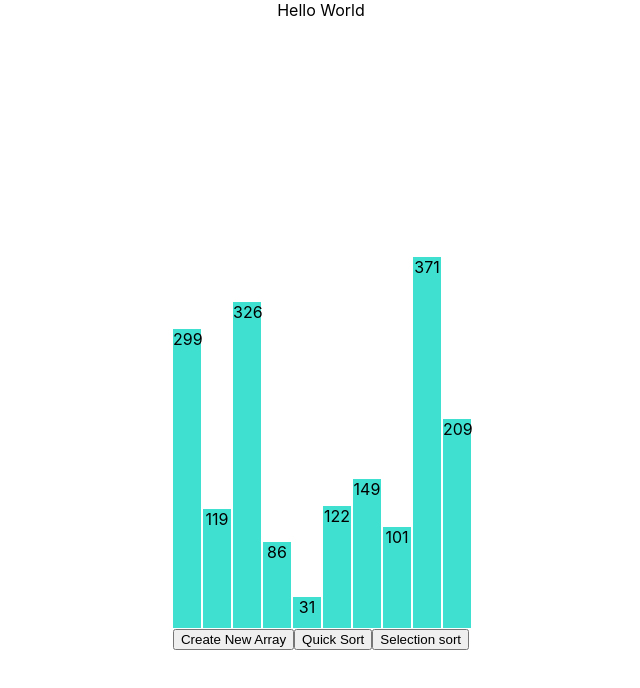
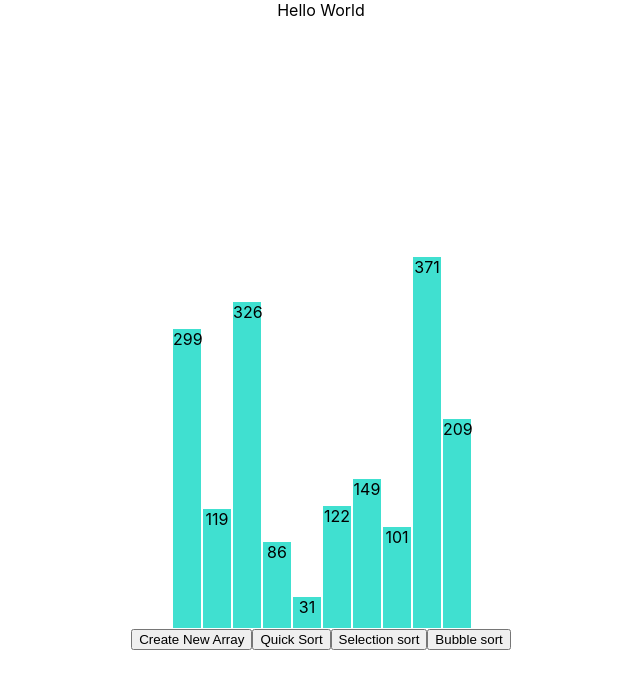
Before and after one commit to hoanganhnh/sorting-visualizer, a React (Create React App) app: page / in a window 1280 px wide. Shown: the top 688 px of the page, without its empty margins (319-959 px from the left). Built offline with nearby package versions, Linux system fonts and the light colour scheme.

Commit message:
Demo bubble sort

```diff
--- a/src/components/SortingVisualier.js
+++ b/src/components/SortingVisualier.js
@@ -2,7 +2,7 @@ import React, { useEffect, useState } from 'react'
 
 import './SortingVisualier.css'
 
-const TIME_SPEED = 100
+const TIME_SPEED = 150
 
 // This is the main color of the array bars.
 const PRIMARY_COLOR = 'turquoise'
@@ -11,6 +11,12 @@ const PRIMARY_COLOR = 'turquoise'
 const SECONDARY_COLOR = '#d61d1dcc'
 
 const THIRST_COLOR = 'rgb(49, 226, 13)'
+
+const CORLOR_RUN = 'rgb(80, 80, 174)'
+
+const YELLOW_COLOR = 'yellow'
+const ORANGE_COLOR = 'orange'
+const PINK_COLOR = 'pink'
 
 const COUNT_RANGE = 10
 
@@ -72,23 +78,23 @@ function isArraySorted(arr) {
 const partition = async (arr, start, end) => {
     const poviotValues = getInnerContent(arr, end)
     let i = start - 1
-    await changeColorAnimation(arr, end, '#5050ae')
+    await changeColorAnimation(arr, end, CORLOR_RUN)
 
     for (let j = start; j < end; j++) {
         const currentBar = getInnerContent(arr, j)
 
-        await changeColorAnimation(arr, j, 'yellow')
+        await changeColorAnimation(arr, j, YELLOW_COLOR)
 
         if (currentBar <= poviotValues) {
             i++
             await Promise.all([swapHeight(arr, i, j), swapContent(arr, i, j)])
-            await changeColorAnimation(arr, i, 'orange')
+            await changeColorAnimation(arr, i, ORANGE_COLOR)
 
             if (i !== j) {
-                await changeColorAnimation(arr, j, 'pink')
+                await changeColorAnimation(arr, j, PINK_COLOR)
             }
         } else {
-            await changeColorAnimation(arr, j, 'pink')
+            await changeColorAnimation(arr, j, PINK_COLOR)
         }
     }
     await Promise.all([swapHeight(arr, i + 1, end), swapContent(arr, i + 1, end)])
@@ -124,7 +130,7 @@ function SortingVisualier() {
 
         for (let i = 0; i < bars.length; i++) {
             minIndex = i
-            await changeColorAnimation(bars, i, '#5050ae')
+            await changeColorAnimation(bars, i, CORLOR_RUN)
 
             for (let j = i + 1; j < bars.length; j++) {
                 await changeColorAnimation(bars, j, SECONDARY_COLOR)
@@ -150,6 +156,38 @@ function SortingVisualier() {
                 changeColorAnimation(bars, minIndex, PRIMARY_COLOR),
                 changeColorAnimation(bars, i, THIRST_COLOR),
             ])
+        }
+        for (let k = 0; k < bars.length; k++) {
+            await changeColorAnimation(bars, k, PRIMARY_COLOR, 100)
+        }
+    }
+
+    const bubbleSort = async () => {
+        const bars = document.querySelectorAll('.bar')
+
+        for (let i = 0; i < bars.length - 1; i++) {
+            for (let j = 0; j < bars.length - i - 1; j++) {
+                const x = getInnerContent(bars, j)
+                const y = getInnerContent(bars, j + 1)
+                await Promise.all([
+                    await changeColorAnimation(bars, j, CORLOR_RUN),
+                    await changeColorAnimation(bars, j + 1, CORLOR_RUN),
+                ])
+                if (y < x) {
+                    await Promise.all([
+                        swapHeight(bars, j, j + 1),
+                        swapContent(bars, j, j + 1),
+                    ])
+                }
+                await Promise.all([
+                    await changeColorAnimation(bars, j, PINK_COLOR),
+                    await changeColorAnimation(bars, j + 1, PINK_COLOR),
+                ])
+            }
+            await changeColorAnimation(bars, bars.length - i - 1, THIRST_COLOR)
+            if (bars.length - i - 1 === 1) {
+                await changeColorAnimation(bars, 0, THIRST_COLOR)
+            }
         }
         for (let k = 0; k < bars.length; k++) {
             await changeColorAnimation(bars, k, PRIMARY_COLOR, 100)
@@ -204,6 +242,9 @@ function SortingVisualier() {
             <button type="button" onClick={selectionSort}>
                 Selection sort
             </button>
+            <button type="button" onClick={bubbleSort}>
+                Bubble sort
+            </button>
         </>
     )
 }
```
